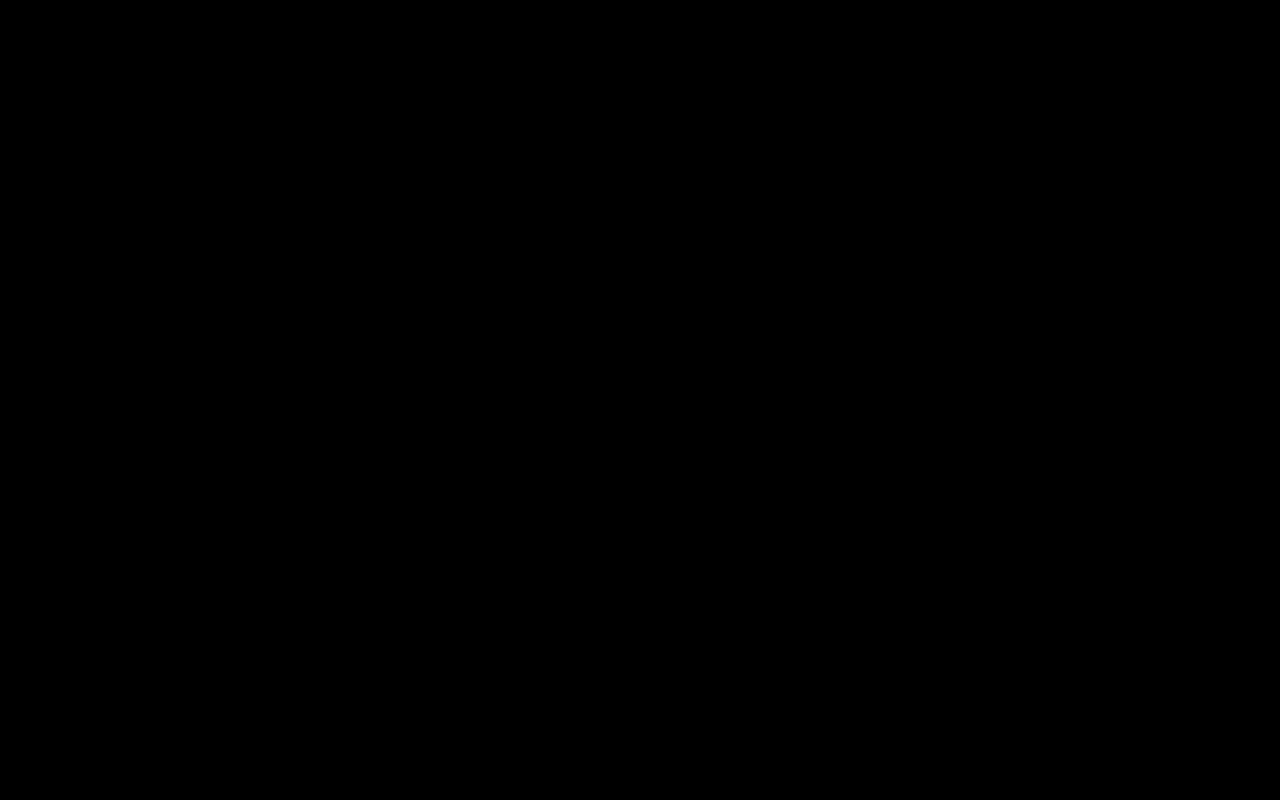
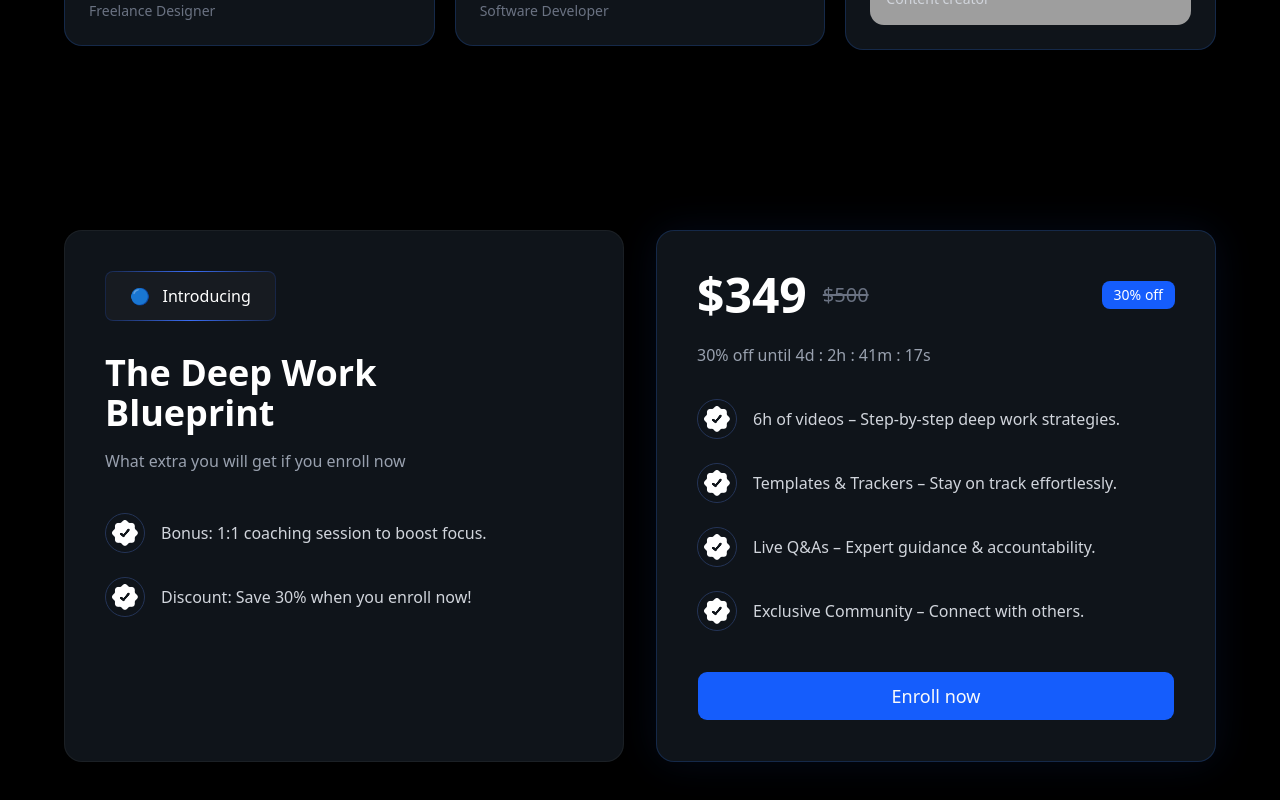
Before and after one commit to SopnilSwapon/md-sapon-mia-frontend, a Next.js app: page / in a window 1280 px wide. Shown: the part 5477-6277 px from the top of the page. Before the commit the page ends 5561 px from the top, so only its background shows below. Built offline with nearby package versions, Linux system fonts and the light colour scheme; grey boxes are pictures that could not be loaded.

Commit message:
added pricing section

```diff
--- a/app/page.tsx
+++ b/app/page.tsx
@@ -2,6 +2,7 @@ import AppNavbar from "@/components/AppNavbar";
 import BannerSec from "@/components/Banner";
 import CourseDesignSection from "@/components/CourseDesignSec";
 import CourseSection from "@/components/CourseSection";
+import PricingSection from "@/components/PricingSection";
 import StruggleToFocusSec from "@/components/StruggleAndNoWorriesSection";
 import TestimonialSection from "@/components/TestimonialSection";
 import VideoSection from "@/components/VideoSection";
@@ -15,6 +16,7 @@ export default function Home() {
       <CourseDesignSection />
       <CourseSection />
       <TestimonialSection />
+      <PricingSection />
     </main>
   );
 }
--- /dev/null
+++ b/components/PricingSection.tsx
@@ -0,0 +1,93 @@
+"use client";
+
+import { Button } from "@/components/ui/button";
+import GradientBorderButton from "./GradientBorderButton";
+import Image from "next/image";
+
+export default function PricingSection() {
+  return (
+    <section className="bg-black text-white py-16 px-6">
+      <div className="max-w-6xl mx-auto grid md:grid-cols-2 gap-8">
+        <div className="bg-[#0f141a] rounded-2xl p-10 border border-white/5 relative overflow-hidden">
+          {/* glow */}
+          <div className="absolute top-0 left-0 w-40 h-40" />
+
+          <GradientBorderButton>🔵 &nbsp; Introducing</GradientBorderButton>
+
+          <h2 className="text-4xl font-semibold mt-8 mb-4">
+            The Deep Work <br /> Blueprint
+          </h2>
+
+          <p className="text-gray-400 mb-10">
+            What extra you will get if you enroll now
+          </p>
+
+          {/* list */}
+          <div className="space-y-6">
+            {[
+              "Bonus: 1:1 coaching session to boost focus.",
+              "Discount: Save 30% when you enroll now!",
+            ].map((text, i) => (
+              <div key={i} className="flex items-start gap-4">
+                <div className="w-10 h-10 rounded-full lg:border border-[#243457] flex items-center justify-center">
+                  <Image
+                    src={"/images/course-desing3.png"}
+                    alt="tick icon"
+                    width={26}
+                    height={26}
+                  />
+                </div>
+
+                <p className="text-gray-300 sm:mt-2">{text}</p>
+              </div>
+            ))}
+          </div>
+        </div>
+
+        <div className="bg-[#0f141a] rounded-2xl p-6 md:p-10 border border-blue-500/20 shadow-[0_0_40px_rgba(36,102,242,0.1)] relative">
+          {/* top row */}
+          <div className="flex justify-between items-center mb-6">
+            <div className="flex items-center gap-4">
+              <h3 className="text-5xl font-semibold">$349</h3>
+              <span className="line-through text-gray-500 text-xl">$500</span>
+            </div>
+
+            <span className="bg-blue-600 px-3 py-1 rounded-md text-sm">
+              30% off
+            </span>
+          </div>
+
+          <p className="text-gray-400 mb-8">
+            30% off until 4d : 2h : 41m : 17s
+          </p>
+
+          <div className="space-y-6 mb-10">
+            {[
+              "6h of videos – Step-by-step deep work strategies.",
+              "Templates & Trackers – Stay on track effortlessly.",
+              "Live Q&As – Expert guidance & accountability.",
+              "Exclusive Community – Connect with others.",
+            ].map((text, i) => (
+              <div key={i} className="flex items-start gap-4">
+                <div className="w-10 h-10 rounded-full lg:border border-[#243457] flex items-center justify-center">
+                  <Image
+                    src={"/images/course-desing3.png"}
+                    alt="tick icon"
+                    width={26}
+                    height={26}
+                  />
+                </div>
+
+                <p className="text-gray-300 sm:mt-2">{text}</p>
+              </div>
+            ))}
+          </div>
+
+          <Button className="w-full bg-blue-600 hover:bg-blue-700 py-6 text-lg">
+            Enroll now
+          </Button>
+        </div>
+      </div>
+    </section>
+  );
+}
--- a/components/TestimonialSection.tsx
+++ b/components/TestimonialSection.tsx
@@ -6,6 +6,7 @@ import { Navigation } from "swiper/modules";
 import { useRef } from "react";
 import "swiper/css";
 import { ChevronLeft, ChevronRight } from "lucide-react";
+import GradientBorderButton from "./GradientBorderButton";
 
 export default function TestimonialSection() {
   const prevRef = useRef(null);
@@ -41,6 +42,9 @@ export default function TestimonialSection() {
 
   return (
     <section className="bg-black text-white py-24 px-6">
+      <div className="flex justify-center mb-8">
+        <GradientBorderButton>🔵 &nbsp;Testimonials</GradientBorderButton>
+      </div>
       <div className="max-w-6xl mx-auto">
         {/* 🔥 TOP ROW */}
         <h2 className="text-4xl text-center mb-26 font-semibold text-gray-200">
```
